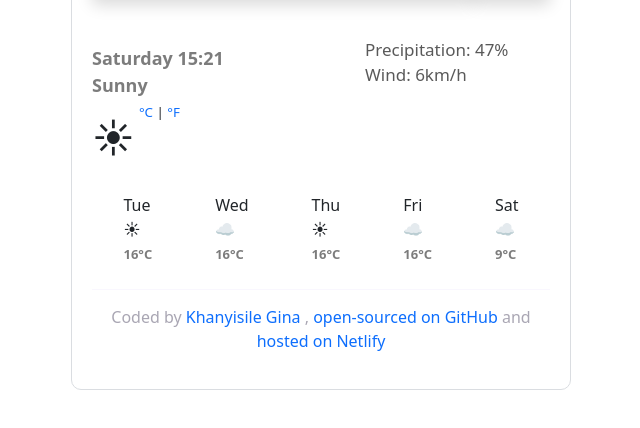
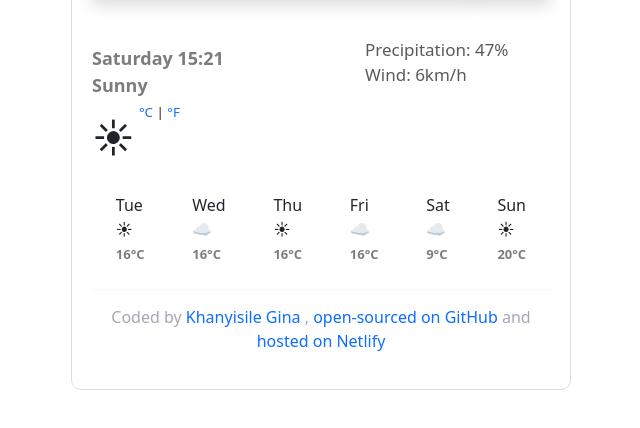
Before and after one commit to Bukhosini07/SheCodes_plus_WeatherApp, a website built with Parcel: page index.html in a window 1280 px wide. Shown: the part 156-584 px from the top of the page, without its empty margins (319-959 px from the left). Built offline with nearby package versions, Linux system fonts and the light colour scheme; no server answers.

Commit message:
Update 3 files

```diff
--- a/index.html
+++ b/index.html
@@ -100,6 +100,13 @@
             <br />
             <small>9°C</small>
           </div>
+            <div>
+              Sun
+              <br />
+              ☀
+              <br />
+            <small>20°C</small>
+          </div>
         </div>
       </main>
       <br />
```
Also changed, not shown: dist/index.html.
